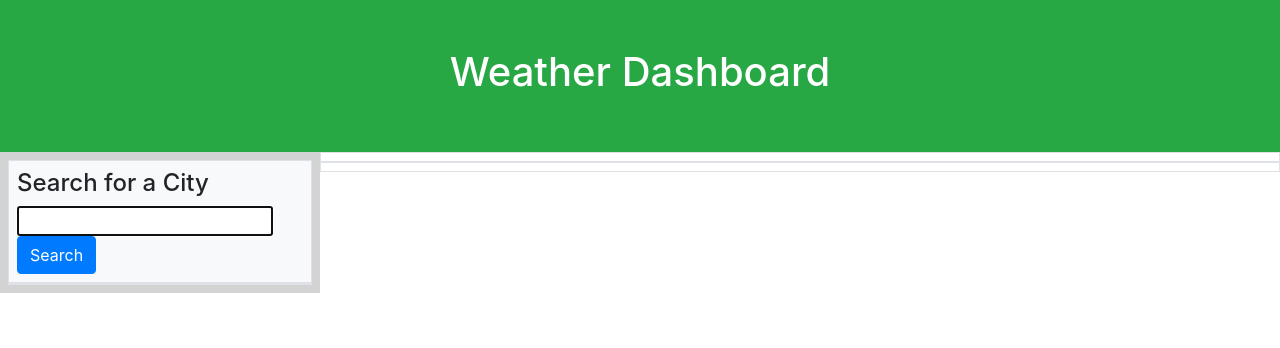
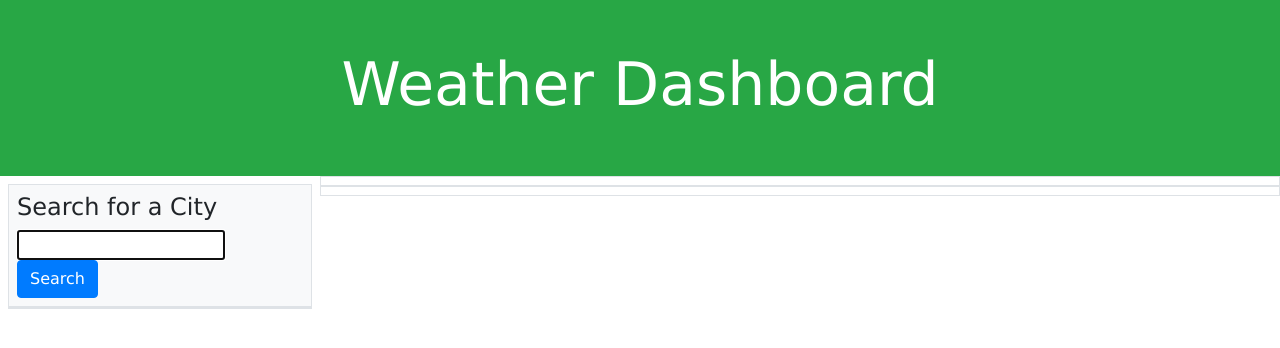
Before and after one commit to pphongsavath03/weather_dashboard, a plain HTML site: page index.html in a window 1280 px wide. Drawn offline with nearby package versions, Linux system fonts and the light colour scheme.

Commit message:
style update

```diff
--- a/assets/style.css
+++ b/assets/style.css
@@ -1,5 +1,13 @@
+body {
+    font-family: 'Lucida Sans', 'Lucida Sans Regular', 'Lucida Grande', 'Lucida Sans Unicode', Geneva, Verdana, sans-serif;
+}
+
 .search-column {
-    background-color: #D3D3D3;
+    background-color: white;
+}
+
+h1 {
+    font-size: 60px;
 }
 
 .list-group-item {
```
